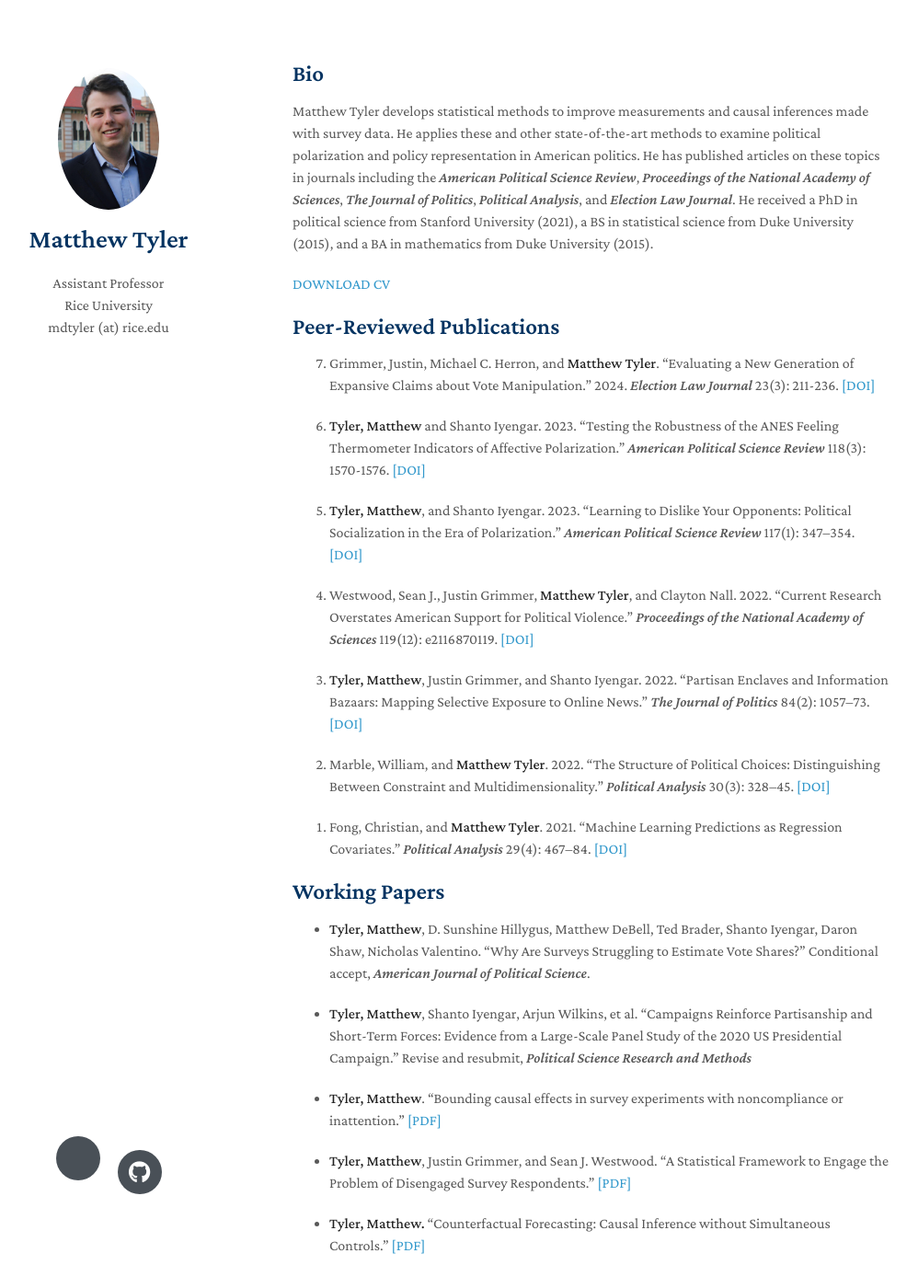
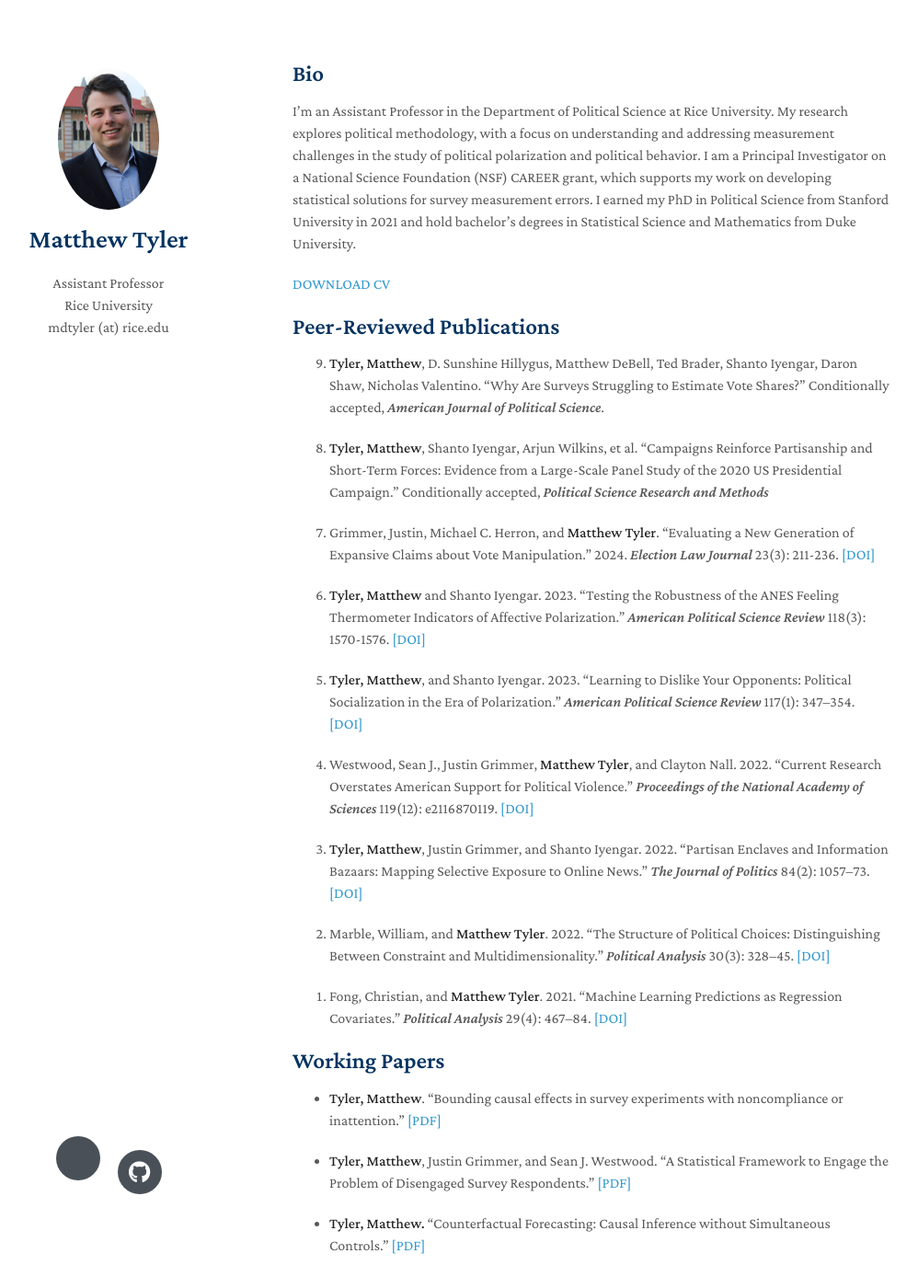
Before and after one commit to matthewtyler/matthewtyler.github.io, a Jekyll site: the page built from index.md, in a window 1280 px wide and 1400 px high. Shown: the whole window at 92% size, without its empty margins (152-1150 px from the left). Built offline with Jekyll 4.4.1, drawn with Linux system fonts in a browser that asks for light colours; nearby versions of some CDN libraries; a style sheet for code colours, icons or effects is not loaded; our own code applies the rules of GitHub Pages for plain Markdown files.

Commit message:
Update index.md

```diff
--- a/index.md
+++ b/index.md
@@ -4,23 +4,17 @@ layout: homepage
 
 ## Bio
 
-<!-- I am an assistant professor of political science at Rice University. I obtained my PhD in political science from Stanford University in 2021 after graduating with a BS in statistics and a BA in mathematics from Duke University in 2015. -->
-
-Matthew Tyler develops statistical methods to improve measurements and causal inferences made with survey data. He applies these and other state-of-the-art methods to examine political polarization and policy representation in American politics. He has published articles on these topics in journals including the *American Political Science Review*, *Proceedings of the National Academy of Sciences*, *The Journal of Politics*, *Political Analysis*, and *Election Law Journal*. He received a PhD in political science from Stanford University (2021), a BS in statistical science from Duke University (2015), and a BA in mathematics from Duke University (2015).
-
-<!-- I develop statistical methods to improve the measurements and causal inferences made with survey data. I apply these and other cutting-edge methods to examine political polarization, ideology, and policy representation in American politics. He has published articles on these topics in journals including the *American Political Science Review*, *Proceedings of the National Academy of Sciences*, *The Journal of Politics*, *Political Analysis*, and *Election Law Journal* -->
-
-<!-- I develop statistical methods to improve the measurements and causal inferences made with survey data. I apply these and other cutting-edge methods to study political polarization and representation in American politics. -->
-
- <!-- Broadly, my research covers topics in political methodology and American politics. -->
-
-<!-- My peer-reviewed publications have appeared or are accepted to appear in journals such as *Proceedings of the National Academy of Sciences*, *American Political Science Review*, *The Journal of Politics*, *Political Analysis*, and *Election Law Journal*. -->
+I'm an Assistant Professor in the Department of Political Science at Rice University. My research explores political methodology, with a focus on understanding and addressing measurement challenges in the study of political polarization and political behavior. I am a Principal Investigator on a National Science Foundation (NSF) CAREER grant, which supports my work on developing statistical solutions for survey measurement errors. I earned my PhD in Political Science from Stanford University in 2021 and hold bachelor's degrees in Statistical Science and Mathematics from Duke University.
 
 [DOWNLOAD CV](https://www.dropbox.com/s/sm0pfjekpzdykd7/CV.pdf?dl=0)
 
 ## Peer-Reviewed Publications
 
 {: reversed="reversed"}
+
+9. **Tyler, Matthew**, D. Sunshine Hillygus, Matthew DeBell, Ted Brader, Shanto Iyengar, Daron Shaw, Nicholas Valentino. "Why Are Surveys Struggling to Estimate Vote Shares?" Conditionally accepted, *American Journal of Political Science*.
+
+8. **Tyler, Matthew**, Shanto Iyengar, Arjun Wilkins, et al. "Campaigns Reinforce Partisanship and Short-Term Forces: Evidence from a Large-Scale Panel Study of the 2020 US Presidential Campaign." Conditionally accepted, *Political Science Research and Methods*
 
 7. Grimmer, Justin, Michael C. Herron, and **Matthew Tyler**. "Evaluating a New Generation of Expansive Claims about Vote Manipulation." 2024. *Election Law Journal* 23(3): 211-236. [[DOI]](https://doi.org/10.1089/elj.2022.0070)
 
@@ -40,10 +34,6 @@ Matthew Tyler develops statistical methods to improve measurements and causal in
 
 ## Working Papers
 
-* **Tyler, Matthew**, D. Sunshine Hillygus, Matthew DeBell, Ted Brader, Shanto Iyengar, Daron Shaw, Nicholas Valentino. "Why Are Surveys Struggling to Estimate Vote Shares?" Conditional accept, *American Journal of Political Science*.
-
-* **Tyler, Matthew**, Shanto Iyengar, Arjun Wilkins, et al. "Campaigns Reinforce Partisanship and Short-Term Forces: Evidence from a Large-Scale Panel Study of the 2020 US Presidential Campaign." Revise and resubmit, *Political Science Research and Methods*
-
 * **Tyler, Matthew**. "Bounding causal effects in survey experiments with noncompliance or inattention." [[PDF]](https://www.dropbox.com/scl/fi/wvzcka6frejqu6c3xl8cg/Matthew_Tyler_Paper_Polmeth2025_Matthew-Tyler.pdf?rlkey=pfywiip11rg4lu23bvlsr0mx9&st=7wkj4cud&dl=0)
 
 * **Tyler, Matthew**, Justin Grimmer, and Sean J. Westwood. "A Statistical Framework to Engage the Problem of Disengaged Survey Respondents." [[PDF]](https://www.dropbox.com/scl/fi/vzjn03skoy7sc2a088rh8/The_Dangers_of_Disengaged_Respondents.pdf?rlkey=2m0jk2kcptw5dlt43umxwbikv&dl=0)
```
